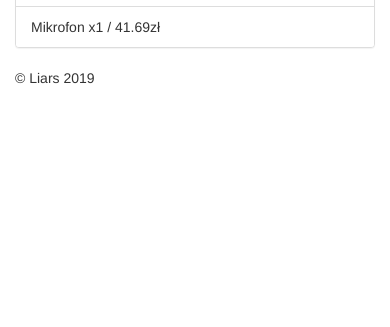
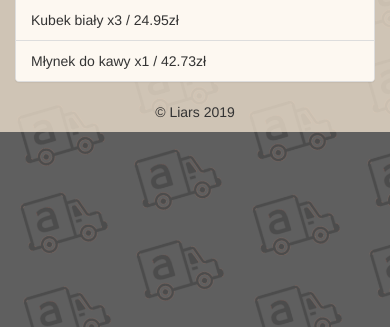
Before and after one commit to WIZUTdotNET/BrainCode19, a Flask app: template app/templates/index.html in a window 390 px wide. Shown: the part 517-844 px from the top of the page. Run offline with Flask 2, Linux system fonts and the light colour scheme; the template is opened without the code that fills it, so the values that code supplies are empty; some libraries are stand-ins or nearby versions.

Commit message:
Add layout

```diff
--- a/app/templates/index.html
+++ b/app/templates/index.html
@@ -12,25 +12,30 @@
         height: 100%;
         margin: 0;
         padding: 0;
+        background-image: url(../static/images/background2.png);
+        background-size: cover;
       }
     </style>
 
 
-<div class="container">
-    <div class="page-header bg-secondary">
-        <h3 class="text-muted">AllegroTech</h3>
+<div class="container" style="background-color: rgba(255,239,218,0.7);">
+    <div class="row">
+        <div class="col-sm-10 col-sm-offset-1">
+            <img src="../static/images/logo3.png" class="img-responsive" alt="Responsive image" style="max-width: 100%; height: auto;">
         </div>
 
-    <div class="row">
-        <div class="col-sm-9">
+
+
+        <div class="col-sm-10 col-sm-offset-1">
             <div style="height: 200px" id="map"></div>
         </div>
-    </div>
+
+        <div class="col-sm-10  col-sm-offset-1">
             <button class="btn btn-danger" onclick="calcRoute(0)">
-        Click me!
+                Kubek
             </button>
             <button class="btn btn-danger" onclick="calcRoute(1)">
-        Click me!
+                Młynek do kawy
             </button>
 
             <script src="https://maps.googleapis.com/maps/api/js?key=AIzaSyBBub2kd5v_DR_W20MWmnhITUq0UWumjnQ&callback=initMap"
@@ -41,25 +46,24 @@
                 }
             </script>
 
-    <div class="row bg-secondary">
-        <div class="col-sm-9">
-            <p>Twoja paczka będzie za: </p>
-            <p>Czas dostawy: </p>
+
+            <hr style=" height: 4px; margin-left: 15px; margin-bottom:-3px; background-image: -webkit-linear-gradient(left, rgba(210,105,30,.8), rgba(210,105,30,.6), rgba(0,0,0,0));">
+            <h3><span class="glyphicon glyphicon-gift"></span> Twoja paczka będzie za: </h3>
+            <h3><span class="glyphicon glyphicon-hourglass"></span> Czas dostawy: </h3>
 
             <div class="panel panel-default">
-                <div class="panel-heading">Zamówienia</div>
+                <div class="panel-heading" style="background-color: #FAD096">Zamówienia</div>
 
                     <ul class="list-group">
-                        <li class="list-group-item">Kubek biały x3 / 24.95zł </li>
-                        <li class="list-group-item">Klawiatura x1 / 42.73zł </li>
-                        <li class="list-group-item">Mikrofon x1 / 41.69zł </li>
+                        <li class="list-group-item" style="background-color: #FDF8F1">Kubek biały x3 / 24.95zł </li>
+                        <li class="list-group-item" style="background-color: #FDF8F1">Młynek do kawy x1 / 42.73zł </li>
                     </ul>
 
              </div>
         </div>
     </div>
 
-    <footer class="footer align-middle">
+    <footer class="footer align-middle col-sm-offset-1" style="text-align:center;">
         <p>&copy; Liars 2019</p>
     </footer>
 
```
Also changed, not shown: app/static/images/background2.png (added), app/static/images/logo3.png (added). Lines whose indentation alone changed are shown as unchanged.
